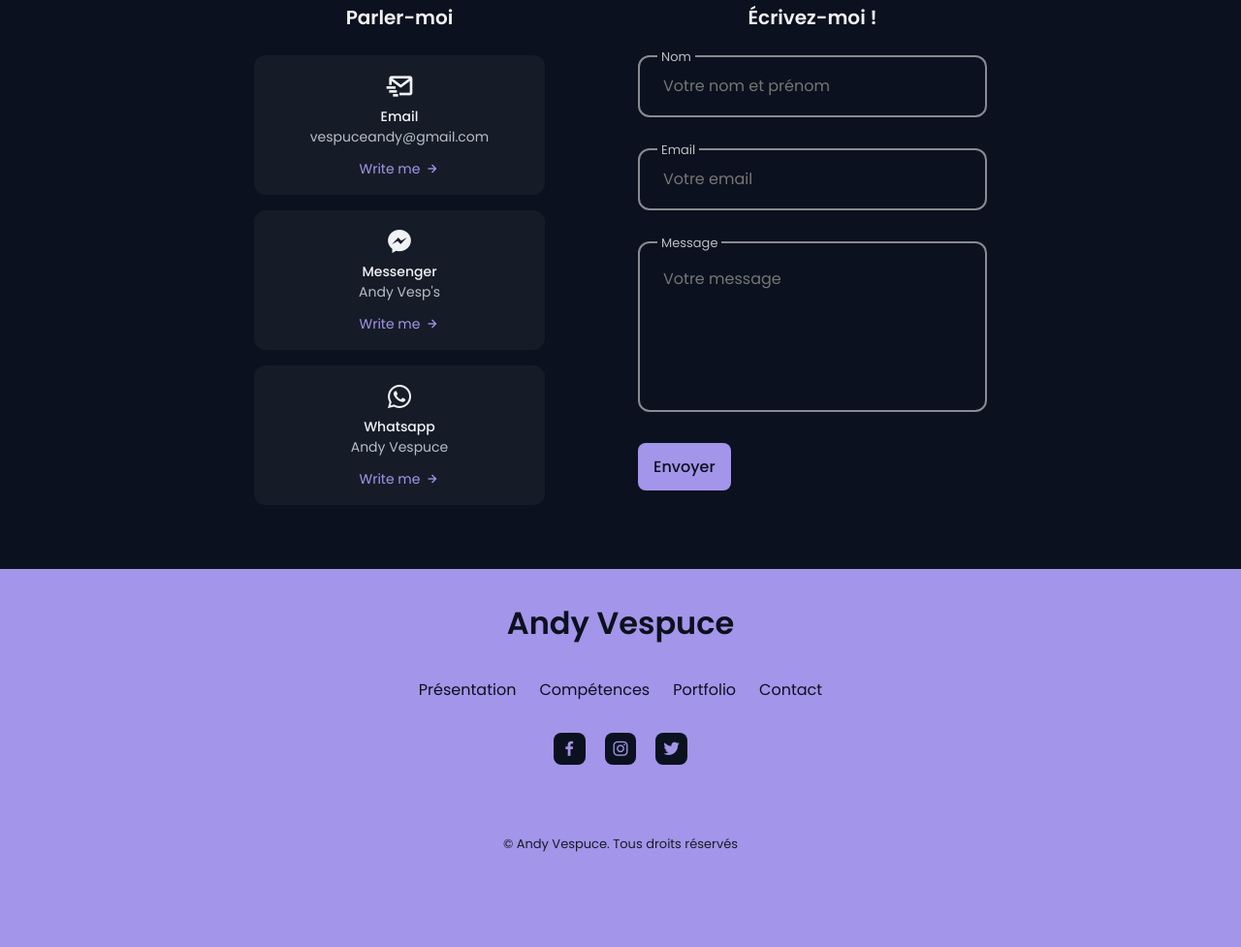
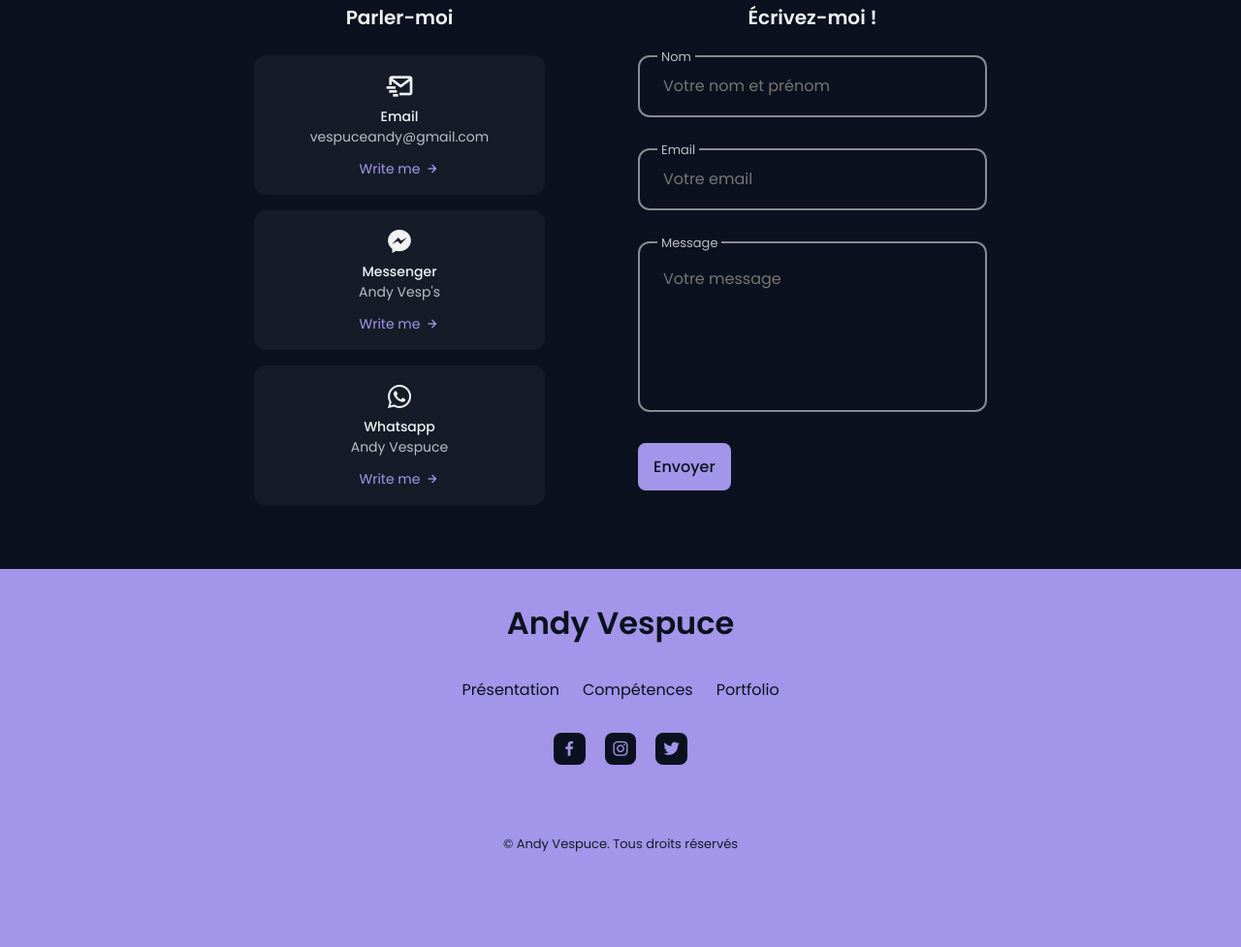
Before and after one commit to AndyDev77/Portfolio-Andy, a plain HTML site: page index.html in a window 1280 px wide. Shown: the part 3726-4703 px from the top of the page at 97% size. Drawn offline with nearby package versions, Linux system fonts and the light colour scheme.

Commit message:
udpate index.html

```diff
--- a/index.html
+++ b/index.html
@@ -625,9 +625,6 @@
                 <li>
                     <a href="#work" class="footer__link">Portfolio</a>
                 </li>
-                <li>
-                    <a href="#contact" class="footer__link">Contact</a>
-                </li>
             </ul>
 
             <ul class="footer__social">
```
